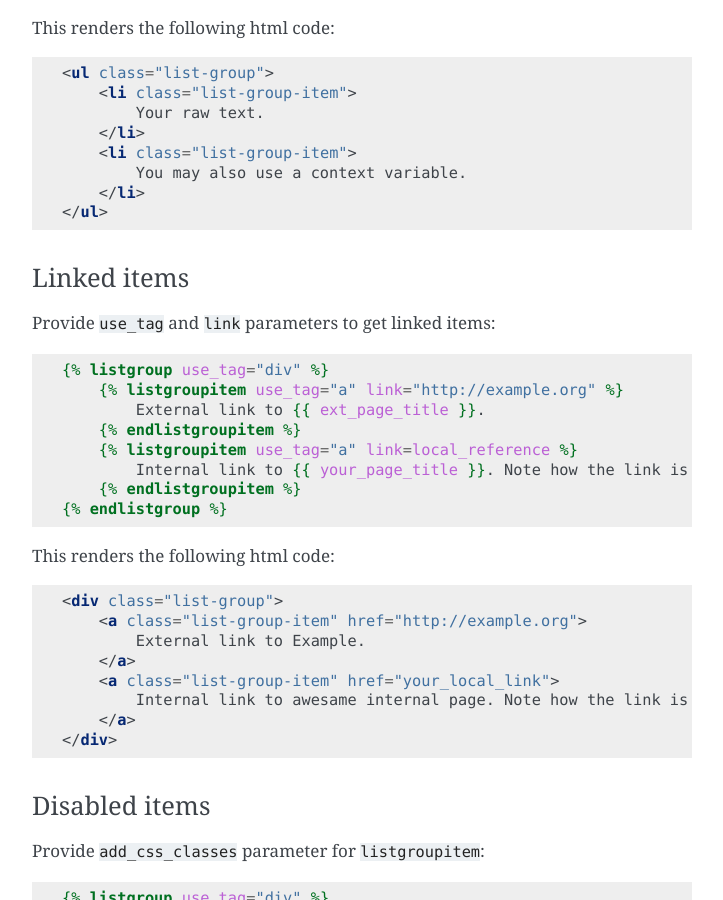
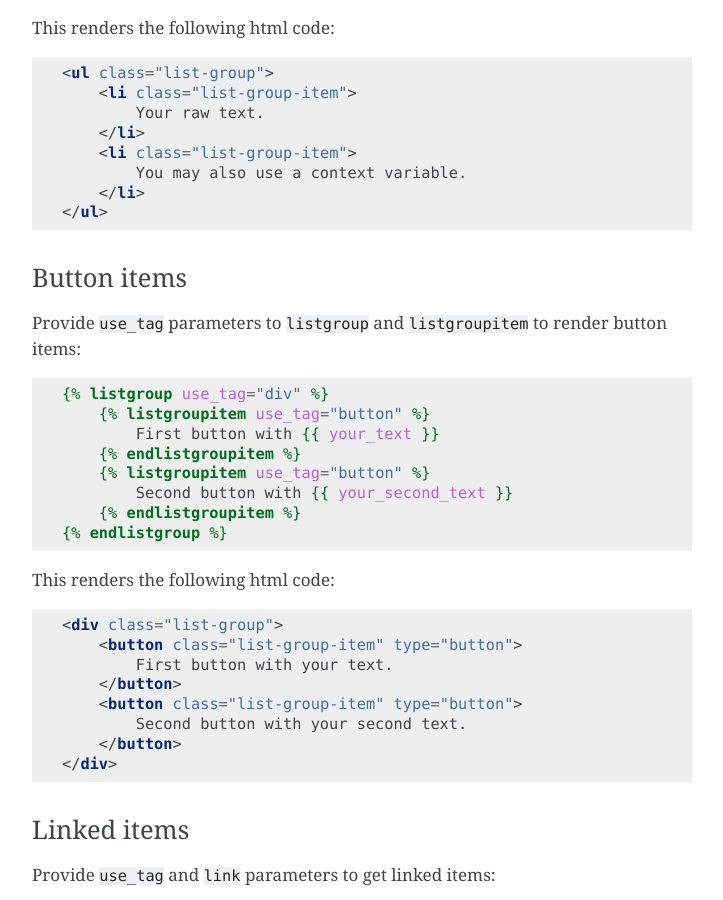
Before and after one commit to texperience/django-bootstrap-ui, a Sphinx documentation site: the page built from docs/template_tag_api/components/index.rst, in a window 1280 px wide and 900 px high, scrolled down 2532 px. Shown: the whole window, without its empty margins (388-1111 px from the left). Built offline with Sphinx 7.4.7, drawn with Linux system fonts in a browser that asks for light colours.

Commit message:
Improved list groups to support button items

```diff
--- a/docs/template_tag_api/components/index.rst
+++ b/docs/template_tag_api/components/index.rst
@@ -142,6 +142,35 @@ This renders the following html code:
             You may also use a context variable.
         </li>
     </ul>
+
+Button items
+************
+
+Provide ``use_tag`` parameters to ``listgroup`` and ``listgroupitem`` to render button items:
+
+.. code:: Django
+
+    {% listgroup use_tag="div" %}
+        {% listgroupitem use_tag="button" %}
+            First button with {{ your_text }}
+        {% endlistgroupitem %}
+        {% listgroupitem use_tag="button" %}
+            Second button with {{ your_second_text }}
+        {% endlistgroupitem %}
+    {% endlistgroup %}
+
+This renders the following html code:
+
+.. code:: HTML
+
+    <div class="list-group">
+        <button class="list-group-item" type="button">
+            First button with your text.
+        </button>
+        <button class="list-group-item" type="button">
+            Second button with your second text.
+        </button>
+    </div>
 
 Linked items
 ************
```
Also changed, not shown: docs/templates/components/index.rst (+25 -0 lines), 4 other files.
